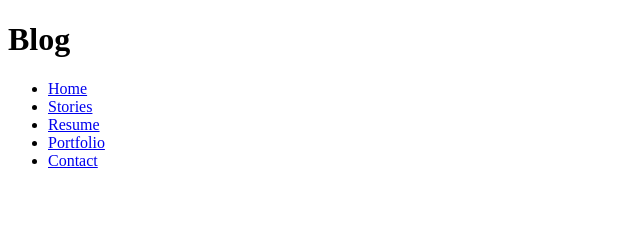
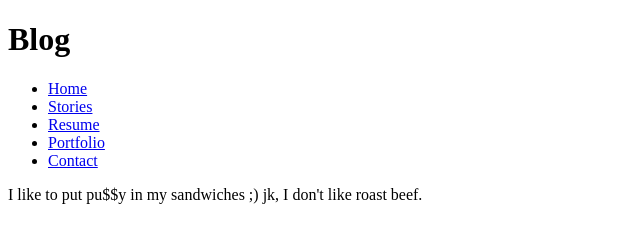
Before and after one commit to emgibbons/hulohunt.github.io, a plain HTML site: page blog.html in a window 1280 px wide. Shown: the whole page, without its empty margins (0-640 px from the left). Drawn offline with Linux system fonts and the light colour scheme.

Commit message:
Update blog.html

```diff
--- a/blog.html
+++ b/blog.html
@@ -14,5 +14,6 @@
 			<li><a href="contact.html">Contact</a></li>
 		</ul>
 	</header>
+	<p>I like to put pu$$y in my sandwiches ;) jk, I don't like roast beef. </p>
 </body>
 </html>
```
